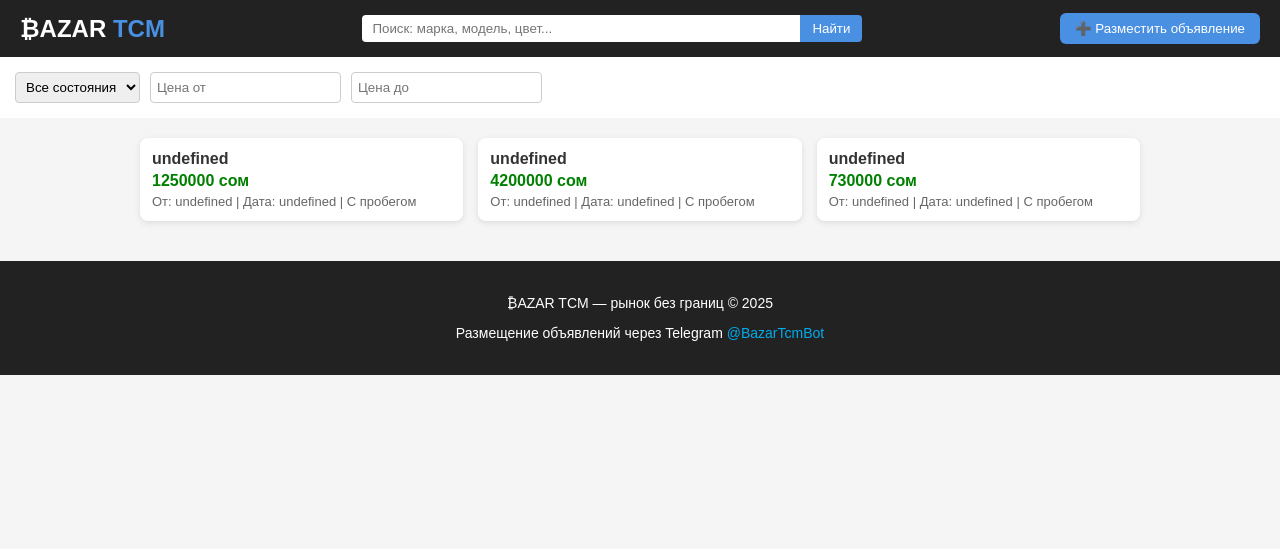
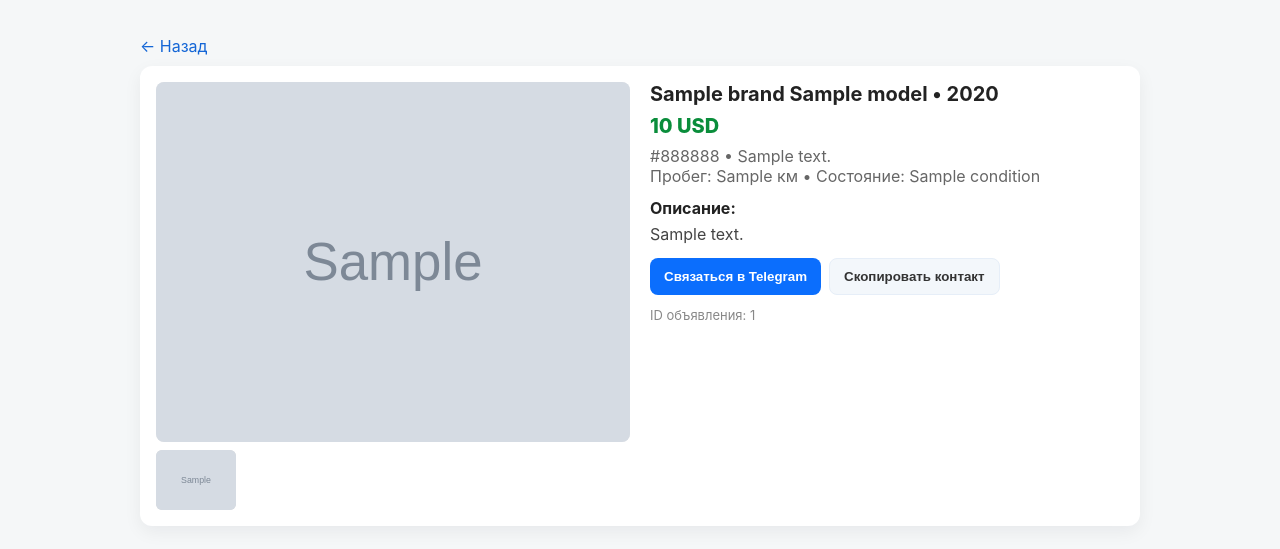
Before and after one commit to ayzik999/Bazartcm, a Flask app: template templates/cars.html in a window 1280 px wide. Shown: the top 549 px of the page. Run offline with Flask 3, Linux system fonts and the light colour scheme; the template is opened without the code that fills it: most values are stand-ins (such as "Sample title", 1, 10 or a date in 2020); grey boxes marked "Sample" are stand-in pictures.

Commit message:
Update cars.html

```diff
--- a/templates/cars.html
+++ b/templates/cars.html
@@ -1,138 +1,70 @@
-<!DOCTYPE html>
+<!doctype html>
 <html lang="ru">
 <head>
-<meta charset="UTF-8">
-<meta name="viewport" content="width=device-width, initial-scale=1.0">
-<title>₿AZAR TCM — Автообъявления</title>
-<link rel="stylesheet" href="https://cdn.jsdelivr.net/npm/bootstrap-icons@1.11.3/font/bootstrap-icons.css">
-<link rel="stylesheet" href="/static/css/style.css">
+  <meta charset="utf-8" />
+  <meta name="viewport" content="width=device-width,initial-scale=1" />
+  <title>{{ ad.brand }} {{ ad.model }} — ₿AZAR TCM</title>
   <style>
-body {
-  margin:0;
-  font-family:Arial,sans-serif;
-  background:#f5f5f5;
-  color:#333;
-}
-header{
-  display:flex;
-  justify-content:space-between;
-  align-items:center;
-  background:#222;
-  padding:10px 20px;
-  color:white;
-  position:sticky;
-  top:0;
-  z-index:100;
-  flex-wrap:wrap;
-}
-.logo{font-size:24px;font-weight:bold;}
-.header-center{flex:1;max-width:500px;margin:5px 10px;display:flex;}
-.header-center input{flex:1;padding:6px 10px;border-radius:4px 0 0 4px;border:none;}
-.header-center button{padding:6px 12px;background:#4a90e2;color:white;border:none;border-radius:0 4px 4px 0;cursor:pointer;}
-.header-center button:hover{background:#3578c4;}
-.header-right .add-btn{padding:8px 15px;background:#4a90e2;color:white;border:none;border-radius:6px;cursor:pointer;}
-.header-right .add-btn:hover{background:#3578c4;}
-
-.filters{display:flex;gap:10px;padding:15px;background:white;flex-wrap:wrap;}
-.filters select,.filters input{padding:6px;border-radius:4px;border:1px solid #ccc;}
-
-.ads-container{padding:20px;max-width:1000px;margin:0 auto;display:grid;grid-template-columns:repeat(auto-fill,minmax(240px,1fr));gap:15px;}
-.ad{background:white;padding:12px;border-radius:8px;box-shadow:0 2px 6px rgba(0,0,0,0.1);}
-.ad-title{font-weight:bold;font-size:16px;margin-bottom:4px;}
-.ad-price{color:green;font-weight:bold;margin-bottom:4px;}
-.ad-meta{font-size:13px;color:#666;}
-
-footer{background:#222;color:white;text-align:center;padding:20px;font-size:14px;margin-top:20px;}
-footer a{color:#00aced;text-decoration:none;}
-footer a:hover{text-decoration:underline;}
+    body{font-family:Inter,Arial,Helvetica,sans-serif;background:#f5f7f8;margin:0;color:#222}
+    .wrap{max-width:1000px;margin:20px auto;padding:16px}
+    .card{background:#fff;padding:16px;border-radius:12px;box-shadow:0 6px 18px rgba(12,20,40,0.06)}
+    .gallery{display:flex;gap:12px;flex-wrap:wrap}
+    .photo{width:100%;max-width:560px;height:360px;background:#efefef;border-radius:8px;display:flex;align-items:center;justify-content:center;overflow:hidden}
+    .thumbs{display:flex;gap:8px;flex-wrap:wrap;margin-top:8px}
+    .thumb{width:80px;height:60px;background:#ddd;border-radius:6px;overflow:hidden;display:flex;align-items:center;justify-content:center;cursor:pointer}
+    h1{margin:0 0 8px;font-size:20px}
+    .price{color:#0a8d3b;font-weight:800;font-size:20px;margin-top:6px}
+    .meta{color:#666;margin-top:8px}
+    .actions{margin-top:14px;display:flex;gap:8px}
+    .btn{padding:10px 14px;border-radius:8px;border:none;cursor:pointer;font-weight:700}
+    .btn.primary{background:#0b6efd;color:#fff}
+    .btn.ghost{background:#f3f7fb;border:1px solid #e6eef8;color:#333}
+    a.back{display:inline-block;margin-bottom:10px;color:#1466d6;text-decoration:none}
   </style>
 </head>
 <body>
-
-<header>
-  <div class="logo">₿AZAR <span style="color:#4a90e2;">TCM</span></div>
-  <div class="header-center">
-    <input type="text" id="searchInput" placeholder="Поиск: марка, модель, цвет...">
-    <button onclick="applyFilters()">Найти</button>
+  <div class="wrap">
+    <a href="/" class="back">← Назад</a>
+    <div class="card">
+      <div style="display:flex;gap:20px;flex-wrap:wrap">
+        <div style="flex:1;min-width:280px">
+          <div class="photo" id="mainPhoto">
+            {% if ad.photo %}<img src="{{ ad.photo }}" style="width:100%;height:100%;object-fit:cover">{% else %}{{ ad.brand }} {{ ad.model }}{% endif %}
           </div>
-  <div class="header-right">
-    <button class="add-btn" onclick="window.open('https://t.me/BazarTcmBot','_blank')">➕ Разместить объявление</button>
+          <div class="thumbs">
+            {% if ad.photo %}
+              <div class="thumb" onclick="document.getElementById('mainPhoto').innerHTML = '<img src=&quot;{{ ad.photo }}&quot; style=&quot;width:100%;height:100%;object-fit:cover&quot;>'">
+                <img src="{{ ad.photo }}" style="width:100%;height:100%;object-fit:cover">
               </div>
-</header>
-
-<div class="filters">
-  <select id="filterCondition">
-    <option value="">Все состояния</option>
-    <option value="new">Новое</option>
-    <option value="used">С пробегом</option>
-  </select>
-  <input type="number" id="priceMin" placeholder="Цена от">
-  <input type="number" id="priceMax" placeholder="Цена до">
+            {% endif %}
+            <!-- можно добавить дополнительные фото тут -->
+          </div>
         </div>
 
-<section class="ads-container" id="adsContainer">
-  <!-- Объявления подгрузятся сюда -->
-</section>
+        <div style="flex:1;min-width:260px">
+          <h1>{{ ad.brand }} {{ ad.model }} {% if ad.year %}• {{ ad.year }}{% endif %}</h1>
+          <div class="price">{{ "{:,}".format(ad.price).replace(",", " ") }} {{ ad.currency }}</div>
+          <div class="meta">
+            {{ ad.color }} • {{ ad.body }}<br>
+            {% if ad.km %}Пробег: {{ ad.km }} км • {% endif %}Состояние: {{ ad.condition|capitalize }}
+          </div>
 
-<footer>
-  <p>₿AZAR TCM — рынок без границ © 2025</p>
-  <p>Размещение объявлений через Telegram <a href="https://t.me/BazarTcmBot" target="_blank">@BazarTcmBot</a></p>
-</footer>
+          <div style="margin-top:12px">
+            <strong>Описание:</strong>
+            <p style="margin:6px 0;color:#444">{{ ad.description or "Описание отсутствует." }}</p>
+          </div>
 
-<script>
-// Загружаем объявления из ads.json
-let ADS = [];
-async function loadAds(){
-  try {
-    const res = await fetch('/ads.json');
-    ADS = await res.json();
-    renderAds(ADS);
-  } catch(err){
-    console.error('Ошибка загрузки ads.json:', err);
-    document.getElementById('adsContainer').innerHTML = '<p>Не удалось загрузить объявления</p>';
-  }
-}
+          <div class="actions">
+            <button class="btn primary" onclick="window.open('https://t.me/BazarTcmBot','_blank')">Связаться в Telegram</button>
+            <button class="btn ghost" onclick="navigator.clipboard.writeText('{{ ad.contact or '' }}').then(()=>alert('Контакт скопирован'))">Скопировать контакт</button>
+          </div>
 
-// Фильтры
-function applyFilters(){
-  const q = document.getElementById('searchInput').value.trim().toLowerCase();
-  const condition = document.getElementById('filterCondition').value;
-  const min = Number(document.getElementById('priceMin').value) || 0;
-  const max = Number(document.getElementById('priceMax').value) || Infinity;
-
-  const filtered = ADS.filter(ad => {
-    const text = (ad.title + ' ' + (ad.user||'')).toLowerCase();
-    const priceNum = Number(ad.price.replace(/\s/g,''));
-    let ok = text.includes(q) && priceNum >= min && priceNum <= max;
-    if(condition) ok = ok && ad.condition === condition;
-    return ok;
-  });
-  renderAds(filtered);
-}
-
-// Отрисовка объявлений
-function renderAds(list){
-  const container = document.getElementById('adsContainer');
-  container.innerHTML = '';
-  if(!list.length){
-    container.innerHTML = '<p>Объявления не найдены</p>';
-    return;
-  }
-  list.forEach(ad => {
-    const div = document.createElement('div');
-    div.className = 'ad';
-    div.innerHTML = `
-      <div class="ad-title">${ad.title}</div>
-      <div class="ad-price">${ad.price} ${ad.currency}</div>
-      <div class="ad-meta">От: ${ad.user} | Дата: ${ad.date} | ${ad.condition === 'new' ? 'Новое' : 'С пробегом'}</div>
-    `;
-    container.appendChild(div);
-  });
-}
-
-// Инициализация
-loadAds();
-</script>
-
+          <div style="margin-top:12px;color:#888;font-size:13px">
+            ID объявления: {{ ad.id }}
+          </div>
+        </div>
+      </div>
+    </div>
+  </div>
 </body>
 </html>
```
Lines whose indentation alone changed are shown as unchanged.
